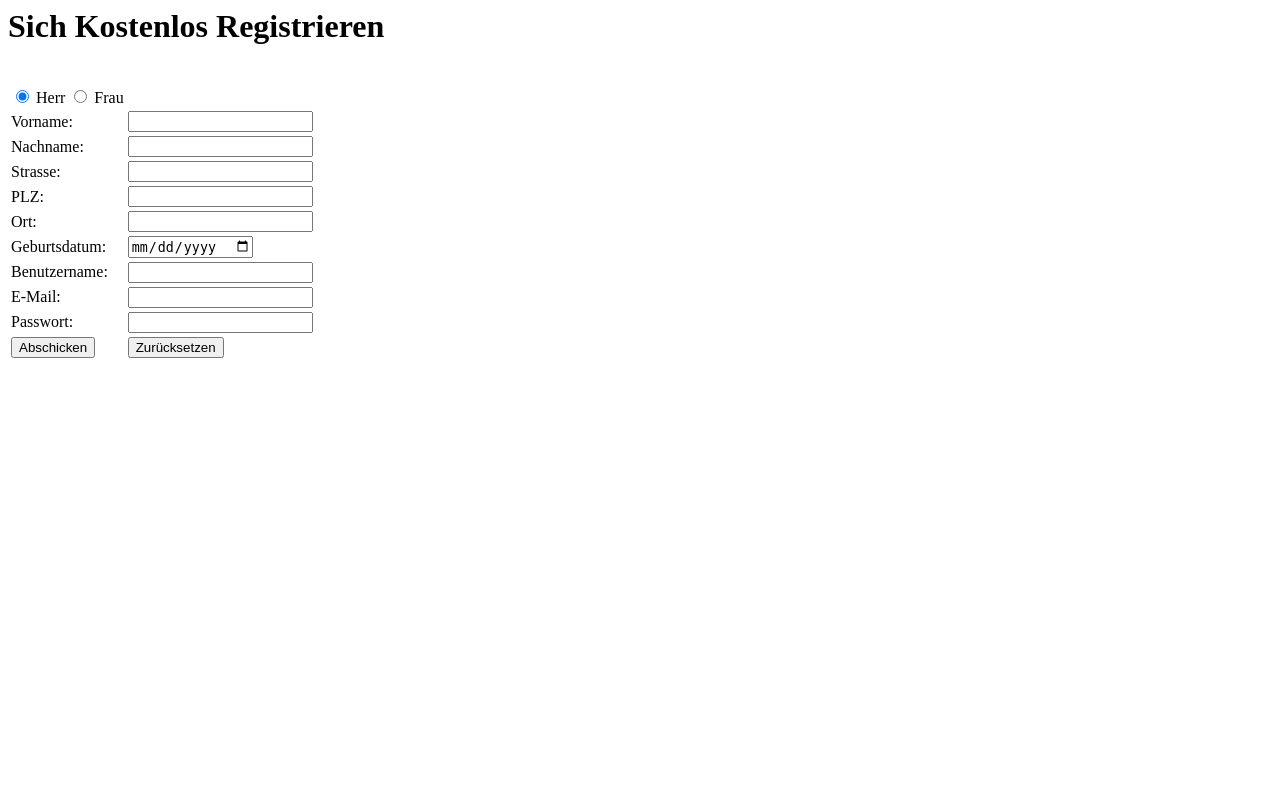
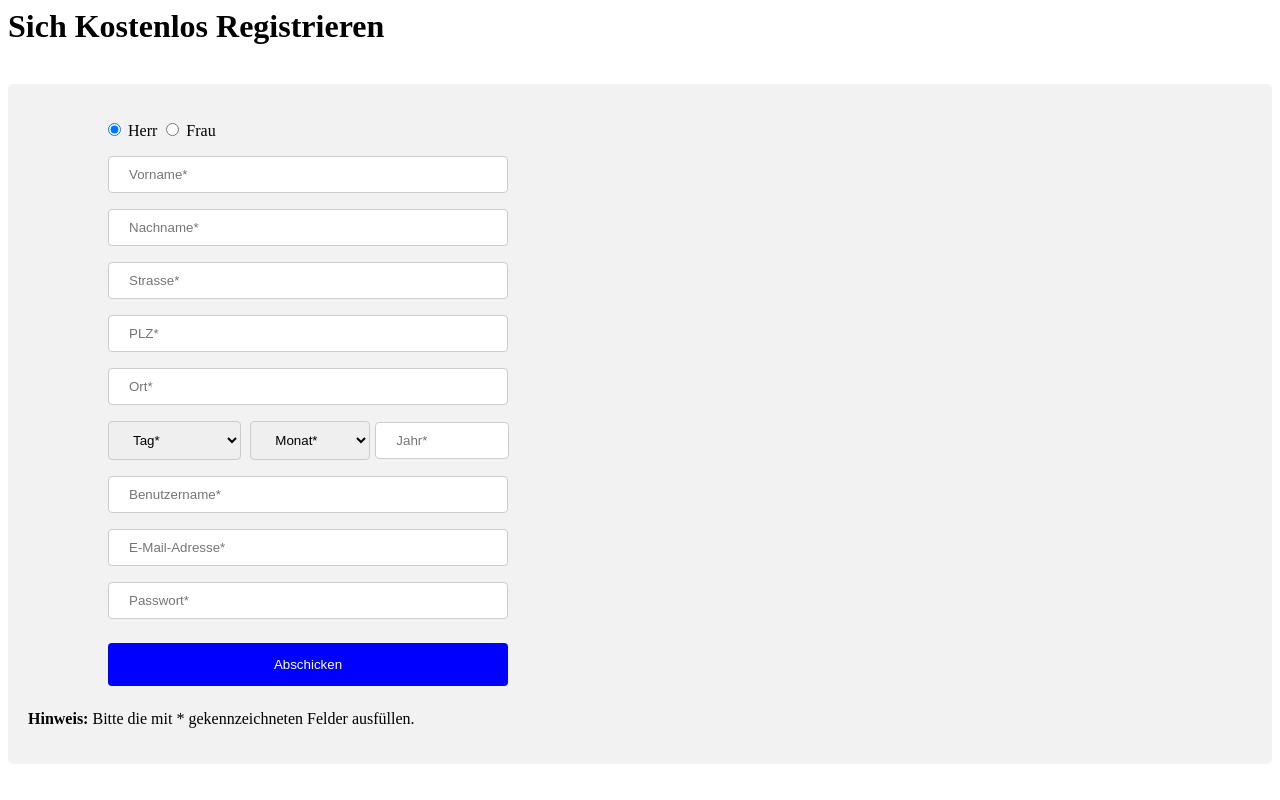
Before and after one commit to team-schule/Modul120, a PHP site: page /registrieren.php in a window 1280 px wide. Run offline with PHP 8.4, Linux system fonts and the light colour scheme.

Commit message:
Registrieren mit CSS Style

```diff
--- a/HTML/registrieren.php
+++ b/HTML/registrieren.php
@@ -1,5 +1,59 @@
 <html>
+<style>
+  input[type=password],
+  input[type=email],
+  input[type=number],
+  input[type=text], select {
+  width: 400px;
+  padding: 10px 20px;
+  margin-left: 80px;
+  display: inline-block;
+  border: 1px solid #ccc;
+  border-radius: 4px;
+  box-sizing: border-box;
+}
+select[name=monat]{
+  width: 120px;
+  padding: 10px 20px;
+  margin-left: 5px;
+  display: inline-block;
+  border: 1px solid #ccc;
+  border-radius: 4px;
+  box-sizing: border-box;
+}
+input[name=jahr]{
+  width: 120px;
+  padding: 10px 20px;
+  margin-left: 5px;
+  display: inline-block;
+  border: 1px solid #ccc;
+  border-radius: 4px;
+  box-sizing: border-box;
+}
 
+
+input[type=submit] {
+  width: 30em;
+  background-color: blue;
+  color: white;
+  padding: 14px 20px;
+  margin: 8px 0;
+  margin-left: 80px;
+  border: none;
+  border-radius: 4px;
+  cursor: pointer;
+}
+
+input[type=submit]:hover {
+  background-color: #45a049;
+}
+
+div {
+  border-radius: 5px;
+  background-color: #f2f2f2;
+  padding: 20px;
+}
+</style>
 <head>
     <meta charset=utf-8>
     <title>Registrieren</title>
@@ -14,97 +68,75 @@ verbindung_mysql("Modul120");
 echo "<br>";
 
 echo "
+<div>
 <form action='registrieren.php' method='post'>
 
-  <table>
-      <tr>
-          <td>
-            <input type='radio' name='geschlecht' value='gruen' checked='checked'> Herr
-            <input type='radio' name='geschlecht' value='gelb'> Frau
-          </td>
-      </tr>
-      <tr>
-        <td>
-          Vorname:
-        </td>
-        <td>
-          <input type='text' name='vorname'>
-        </td>
-      </tr>
-      <tr>
-        <td>
-          Nachname:
-        </td>
-        <td>
-          <input type='text' name='nachname'>
-        </td>
-      </tr>
-      <tr>
-        <td>
-          Strasse:
-        </td>
-        <td>
-          <input type='text' name='strasse'>
-        </td>
-      </tr>
-      <tr>
-        <td>
-          PLZ:
-        </td>
-        <td>
-          <input type='number' name='plz'>
-        </td>
-      </tr>
-      <tr>
-        <td>
-          Ort:
-        </td>
-        <td>
-          <input type='text' name='ort'>
-        </td>
-      </tr>
-      <tr>
-        <td>
-          Geburtsdatum:
-        </td>
-        <td>
-          <input type='date' name='datum'>
-        </td>
-    </tr>
-    <tr>
-      <td>
-        Benutzername:
-      </td>
-      <td>
-        <input type='text' name='benutzername'>
-      </td>
-    </tr>
-    <tr>
-      <td>
-        E-Mail:
-      </td>
-      <td>
-        <input type='email' name='email'>
-      </td>
-    </tr>
-    <tr>
-      <td>
-        Passwort:
-      </td>
-      <td>
-        <input type='password' name='password'>
-      </td>
-    </tr>
-    <tr>
-      <td>
-        <input type='submit' name='add' value='Abschicken'>
-      </td>
-      <td>
-        <input type='reset' value='Zurücksetzen'>
-      </td>
-    </tr>
-  </table>
+    <p><input type='radio' name='geschlecht' checked style='margin-left: 80px'> Herr
+        <input type='radio' name='geschlecht'> Frau </p>
+    <p><input type='text' name='vorname' placeholder='Vorname*' required> </p>
+    <p><input type='text' name='nachname' placeholder='Nachname*' required> </p>
+    <p> <input type='text' name='strasse' placeholder='Strasse*' required > </p>
+    <p> <input type='number' name='plz' placeholder='PLZ*' required> </p>
+    <p> <input type='text' name='ort' placeholder='Ort*'required> </p>
+    <p> <select name='tag' required style='width:10em'>
+          <option disabled selected hidden>Tag*</option>
+          <option>1</option>
+          <option>2</option>
+          <option>3</option>
+          <option>4</option>
+          <option>5</option>
+          <option>6</option>
+          <option>7</option>
+          <option>8</option>
+          <option>9</option>
+          <option>10</option>
+          <option>11</option>
+          <option>12</option>
+          <option>13</option>
+          <option>14</option>
+          <option>15</option>
+          <option>16</option>
+          <option>17</option>
+          <option>18</option>
+          <option>19</option>
+          <option>20</option>
+          <option>21</option>
+          <option>22</option>
+          <option>23</option>
+          <option>24</option>
+          <option>25</option>
+          <option>26</option>
+          <option>27</option>
+          <option>28</option>
+          <option>29</option>
+          <option>30</option>
+          <option>31</option>
+        </select>
+        <select name='monat' required>
+          <option disabled selected hidden>Monat*</option>
+          <option>Januar</option>
+          <option>Februar</option>
+          <option>März</option>
+          <option>April</option>
+          <option>Mai</option>
+          <option>Juni</option>
+          <option>Juli</option>
+          <option>August</option>
+          <option>September</option>
+          <option>Oktober</option>
+          <option>November</option>
+          <option>Dezember</option>
+        <input type='number' name='jahr' min='1900' max='2019' placeholder='Jahr*' style='width:10em'>
+
+
+    <p> <input type='text' name='benutzername' placeholder='Benutzername*' required size='30'> </p>
+    <p> <input type='email' name='email' placeholder='E-Mail-Adresse*' required size='30'> </p>
+    <p> <input type='password' name='password' placeholder='Passwort*' required size='30'> </p>
+    <p> <input type='submit' name='add' value='Abschicken'></p>
+
 </form>";
+echo "<p><b>Hinweis:</b> Bitte die mit * gekennzeichneten Felder ausfüllen.</p> </div>";
+
 
 if(isset($_POST['add']))
 {
```
